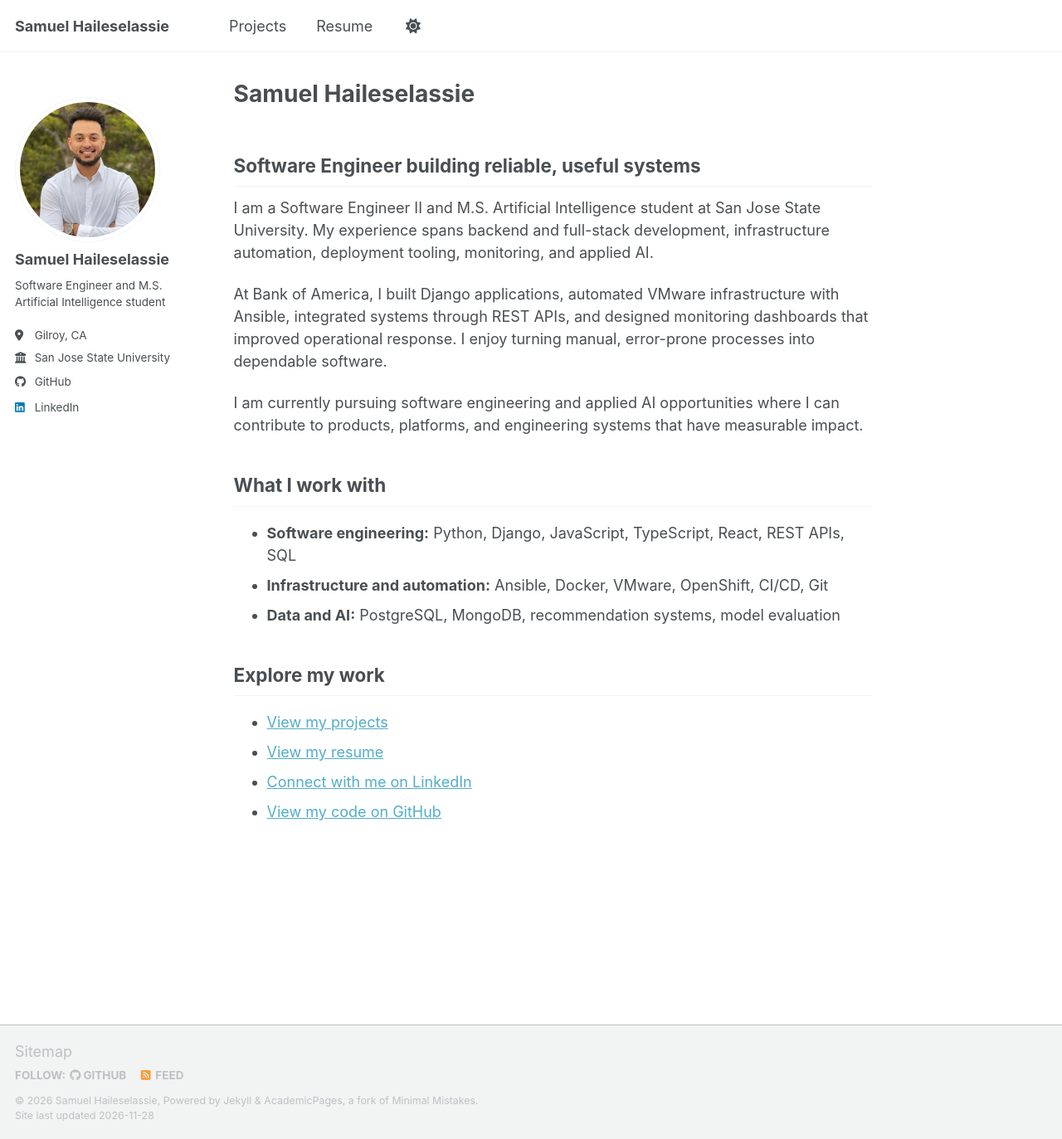
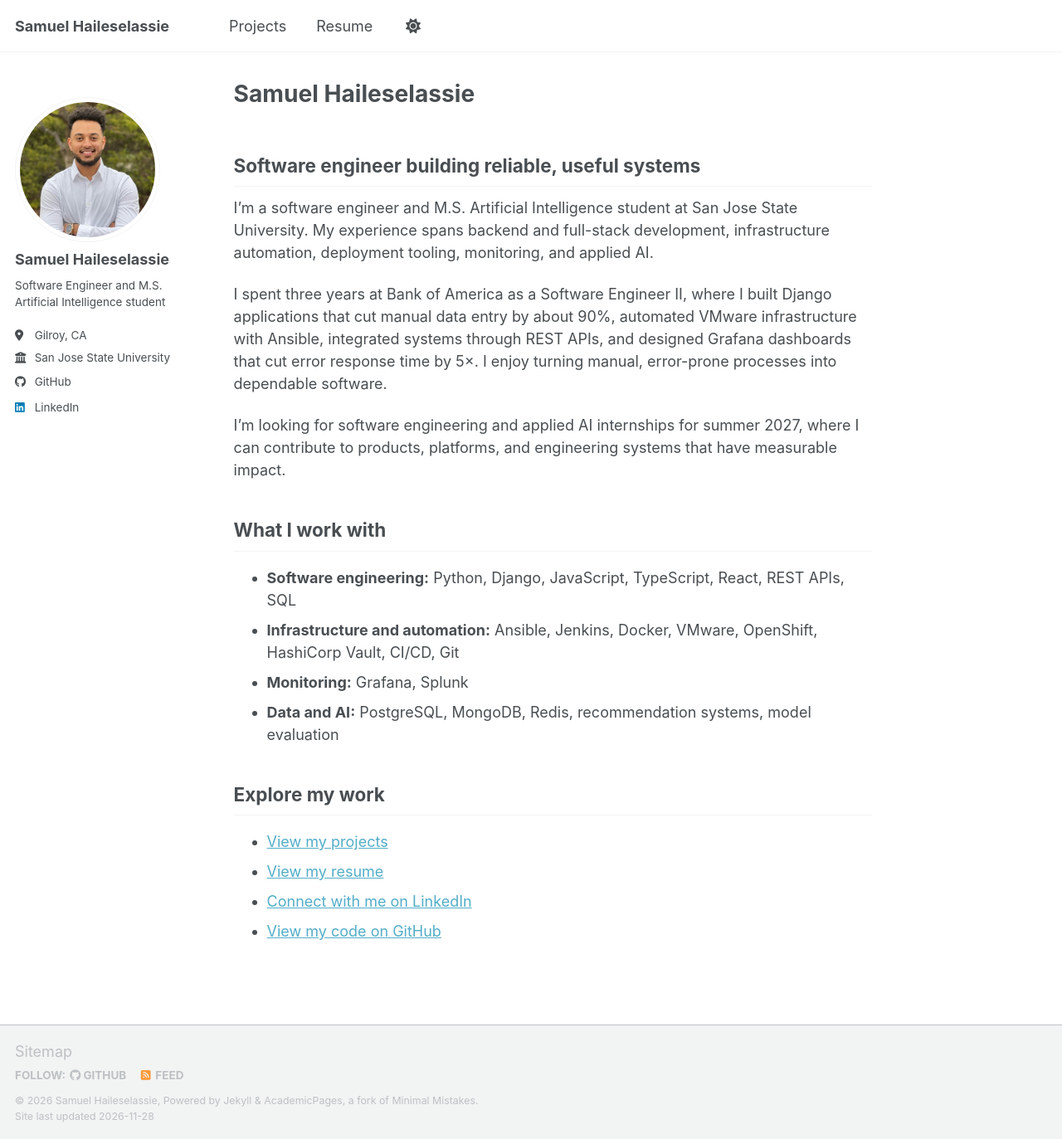
Before and after one commit to samuelth47/samuelth47.github.io, a Jekyll site: the page built from _pages/about.md, in a window 1280 px wide and 1373 px high. Shown: the whole window at 83% size. Built offline with Jekyll 4.4.1, drawn with Linux system fonts in a browser that asks for light colours; a script bundle is joined from its source files by our own code; library files that are not in the unit come from our copies.

Commit message:
Revise about page with updated information
Updated personal description and experience details. Modified skills and internship goals.

```diff
--- a/_pages/about.md
+++ b/_pages/about.md
@@ -7,19 +7,20 @@ redirect_from:
   - /about.html
 ---
 
-## Software Engineer building reliable, useful systems
+## Software engineer building reliable, useful systems
 
-I am a Software Engineer II and M.S. Artificial Intelligence student at San Jose State University. My experience spans backend and full-stack development, infrastructure automation, deployment tooling, monitoring, and applied AI.
+I'm a software engineer and M.S. Artificial Intelligence student at San Jose State University. My experience spans backend and full-stack development, infrastructure automation, deployment tooling, monitoring, and applied AI.
 
-At Bank of America, I built Django applications, automated VMware infrastructure with Ansible, integrated systems through REST APIs, and designed monitoring dashboards that improved operational response. I enjoy turning manual, error-prone processes into dependable software.
+I spent three years at Bank of America as a Software Engineer II, where I built Django applications that cut manual data entry by about 90%, automated VMware infrastructure with Ansible, integrated systems through REST APIs, and designed Grafana dashboards that cut error response time by 5×. I enjoy turning manual, error-prone processes into dependable software.
 
-I am currently pursuing software engineering and applied AI opportunities where I can contribute to products, platforms, and engineering systems that have measurable impact.
+I'm looking for software engineering and applied AI internships for summer 2027, where I can contribute to products, platforms, and engineering systems that have measurable impact.
 
 ## What I work with
 
 - **Software engineering:** Python, Django, JavaScript, TypeScript, React, REST APIs, SQL
-- **Infrastructure and automation:** Ansible, Docker, VMware, OpenShift, CI/CD, Git
-- **Data and AI:** PostgreSQL, MongoDB, recommendation systems, model evaluation
+- **Infrastructure and automation:** Ansible, Jenkins, Docker, VMware, OpenShift, HashiCorp Vault, CI/CD, Git
+- **Monitoring:** Grafana, Splunk
+- **Data and AI:** PostgreSQL, MongoDB, Redis, recommendation systems, model evaluation
 
 ## Explore my work
 
```
